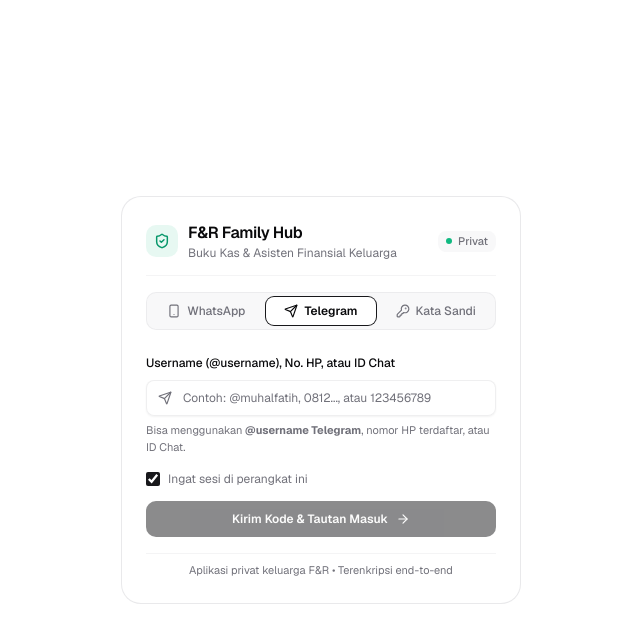
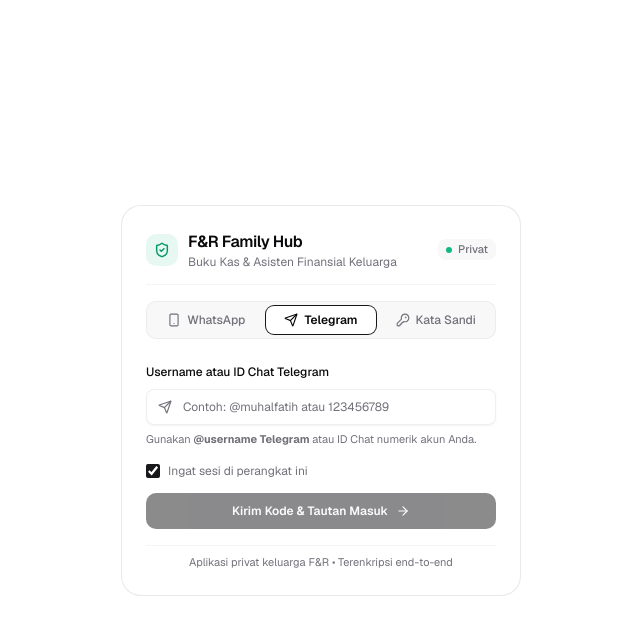
Before and after one commit to muhalfatih/fnr-family-assistant, a Next.js app: page /login in a window 1280 px wide. Both pictures are taken after a click on the tab "Telegram". Shown: the top 642 px of the page, without its empty margins (319-959 px from the left). Built offline with nearby package versions, Linux system fonts and the light colour scheme.

Commit message:
refactor(auth): simplify Telegram login to username and chat ID only

```diff
--- a/src/app/api/auth/otp/send/route.ts
+++ b/src/app/api/auth/otp/send/route.ts
@@ -16,7 +16,7 @@
     }
 
     if (!identifier || typeof identifier !== "string" || !identifier.trim()) {
-      const fieldName = channel === "whatsapp" ? "Nomor WhatsApp" : "ID Chat Telegram";
+      const fieldName = channel === "whatsapp" ? "Nomor WhatsApp" : "Username atau ID Chat Telegram";
       return NextResponse.json(
         { error: `${fieldName} wajib diisi.` },
         { status: 400 }
@@ -29,7 +29,7 @@
       const msg =
         channel === "whatsapp"
           ? "Nomor WhatsApp belum terdaftar dalam daftar anggota keluarga."
-          : "ID Telegram, nomor HP, atau nama anggota belum terdaftar dalam keluarga.";
+          : "Username atau ID Chat Telegram belum terdaftar dalam anggota keluarga.";
       return NextResponse.json({ error: msg }, { status: 404 });
     }
 
--- a/src/app/login/page.tsx
+++ b/src/app/login/page.tsx
@@ -419,7 +419,7 @@
             ) : (
               <div className="space-y-1.5">
                 <Label htmlFor="telegramInput" className="text-xs font-medium text-foreground">
-                  Username (@username), No. HP, atau ID Chat
+                  Username atau ID Chat Telegram
                 </Label>
                 <div className="relative flex items-center">
                   <Send className="absolute left-3 size-3.5 text-muted-foreground pointer-events-none" />
@@ -432,7 +432,7 @@
                       if (error) setError(null);
                       if (telegramActivationPrompt) setTelegramActivationPrompt(null);
                     }}
-                    placeholder="Contoh: @muhalfatih, 0812..., atau 123456789"
+                    placeholder="Contoh: @muhalfatih atau 123456789"
                     className="h-9 pl-9 text-xs bg-background/50 border-border/60 focus:border-primary/80"
                     disabled={isLoading}
                     autoFocus
@@ -440,7 +440,7 @@
                   />
                 </div>
                 <p className="text-[11px] text-muted-foreground">
-                  Bisa menggunakan <b>@username Telegram</b>, nomor HP terdaftar, atau ID Chat.
+                  Gunakan <b>@username Telegram</b> atau ID Chat numerik akun Anda.
                 </p>
               </div>
             )}
@@ -455,7 +455,7 @@
                       Akun {telegramActivationPrompt.memberName || "Anggota"} Ditemukan!
                     </p>
                     <p className="text-[11px] leading-relaxed text-muted-foreground">
-                      Karena ini pertama kali Anda login via Telegram, silakan aktifkan dengan mengirim <code>/start</code> atau berbagi kontak ke bot Telegram agar kode masuk dapat dikirimkan.
+                      Karena ini pertama kali Anda login via Telegram, silakan aktifkan dengan membuka bot dan mengirim <code>/start</code> agar akun Anda otomatis terhubung.
                     </p>
                   </div>
                 </div>
```
